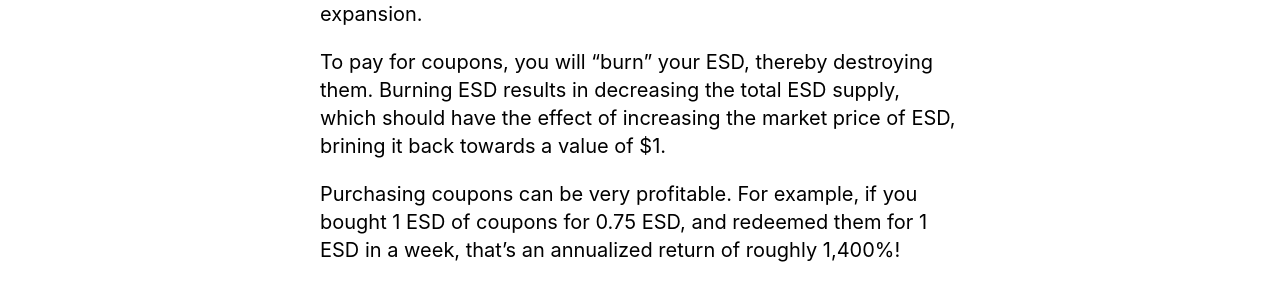
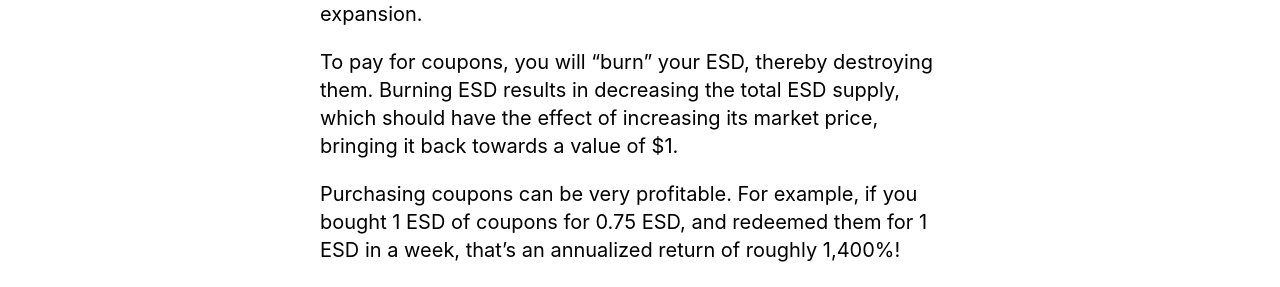
Before and after one commit to dafacto/esd-fyi, a Jekyll site: the page built from _reasons/04_coupons.md, in a window 1280 px wide. Shown: the part 513-800 px from the top of the page. Built offline with Jekyll 4.4.1, drawn with Linux system fonts in a browser that asks for light colours.

Commit message:
Sell correct

```diff
--- a/_reasons/04_coupons.md
+++ b/_reasons/04_coupons.md
@@ -6,7 +6,7 @@ intro: Purchase coupons at a premium when ESD is in contraction.
 
 When ESD is in contraction—i.e. the TWAP is less than $1—the protocol sells *coupons* at a premium. This means for each 1 ESD worth of coupons, you’ll pay something less than 1 ESD, and later be able to redeem them for 1 ESD, when the protocol is again in expansion.
 
-To pay for coupons, you will “burn” your ESD, thereby destroying them. Burning ESD results in decreasing the total ESD supply, which should have the effect of increasing the market price of ESD, brining it back towards a value of $1.
+To pay for coupons, you will “burn” your ESD, thereby destroying them. Burning ESD results in decreasing the total ESD supply, which should have the effect of increasing its market price, bringing it back towards a value of $1.
 
 Purchasing coupons can be very profitable. For example, if you bought 1 ESD of coupons for 0.75 ESD, and redeemed them for 1 ESD in a week, that’s an annualized return of roughly 1,400%!
 
```
